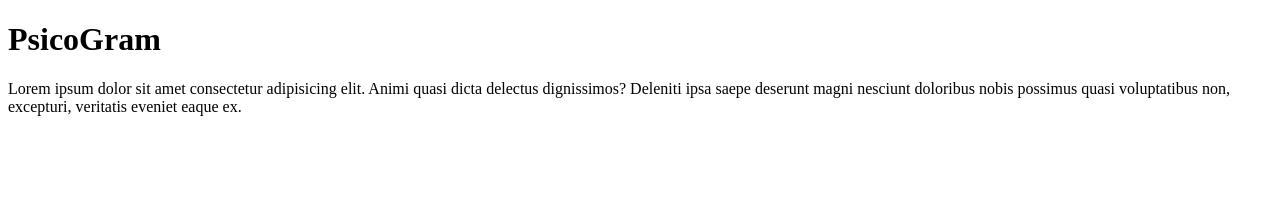
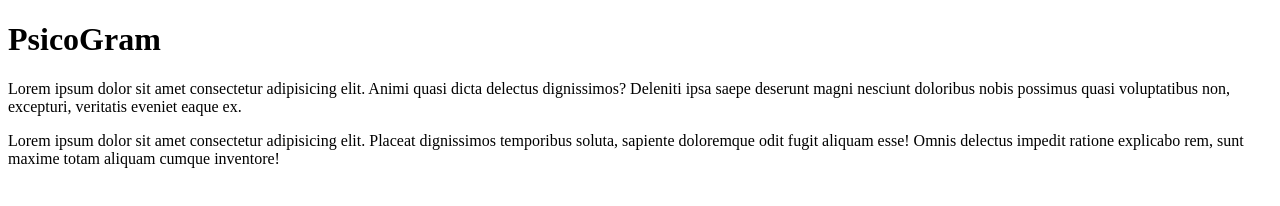
Before and after one commit to ruregueiro/psicoGram, a plain HTML site: page index.html in a window 1280 px wide. Drawn offline with Linux system fonts and the light colour scheme.

Commit message:
second p added

```diff
--- a/index.html
+++ b/index.html
@@ -8,5 +8,6 @@
 <body>
     <h1>PsicoGram</h1>
     <p>Lorem ipsum dolor sit amet consectetur adipisicing elit. Animi quasi dicta delectus dignissimos? Deleniti ipsa saepe deserunt magni nesciunt doloribus nobis possimus quasi voluptatibus non, excepturi, veritatis eveniet eaque ex.</p>
+    <p>Lorem ipsum dolor sit amet consectetur adipisicing elit. Placeat dignissimos temporibus soluta, sapiente doloremque odit fugit aliquam esse! Omnis delectus impedit ratione explicabo rem, sunt maxime totam aliquam cumque inventore!</p>
 </body>
 </html>
```
